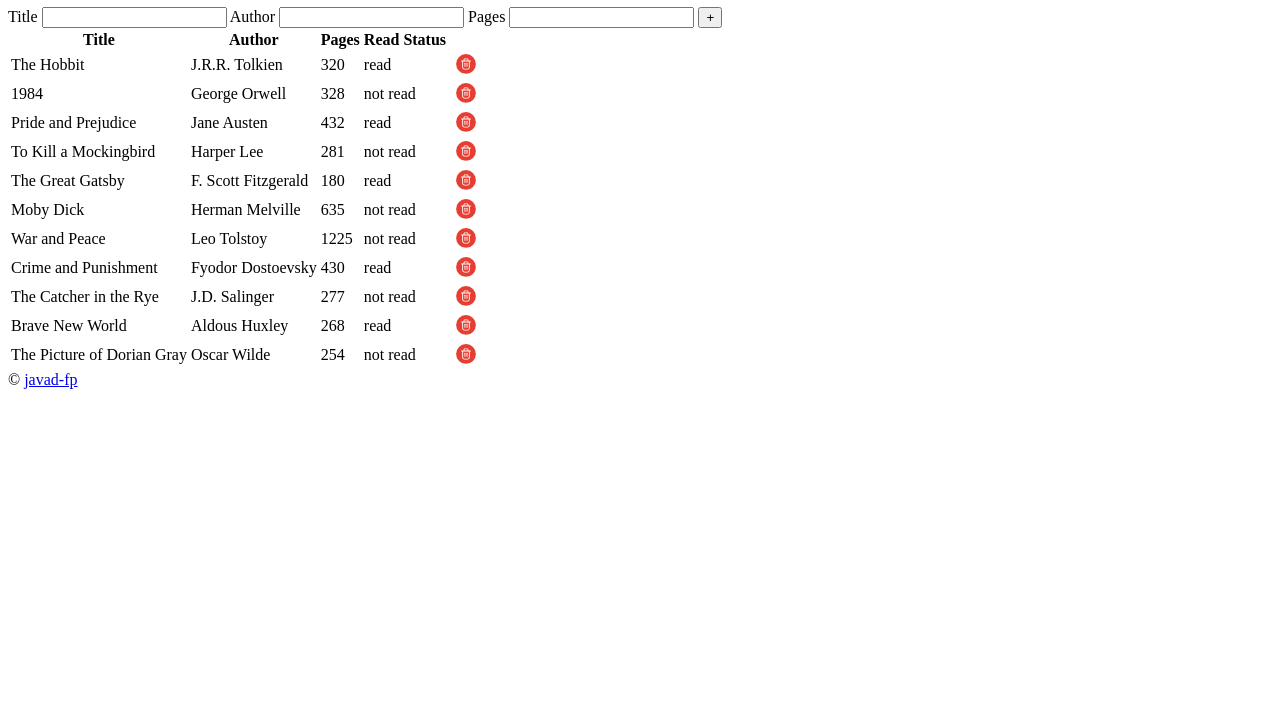
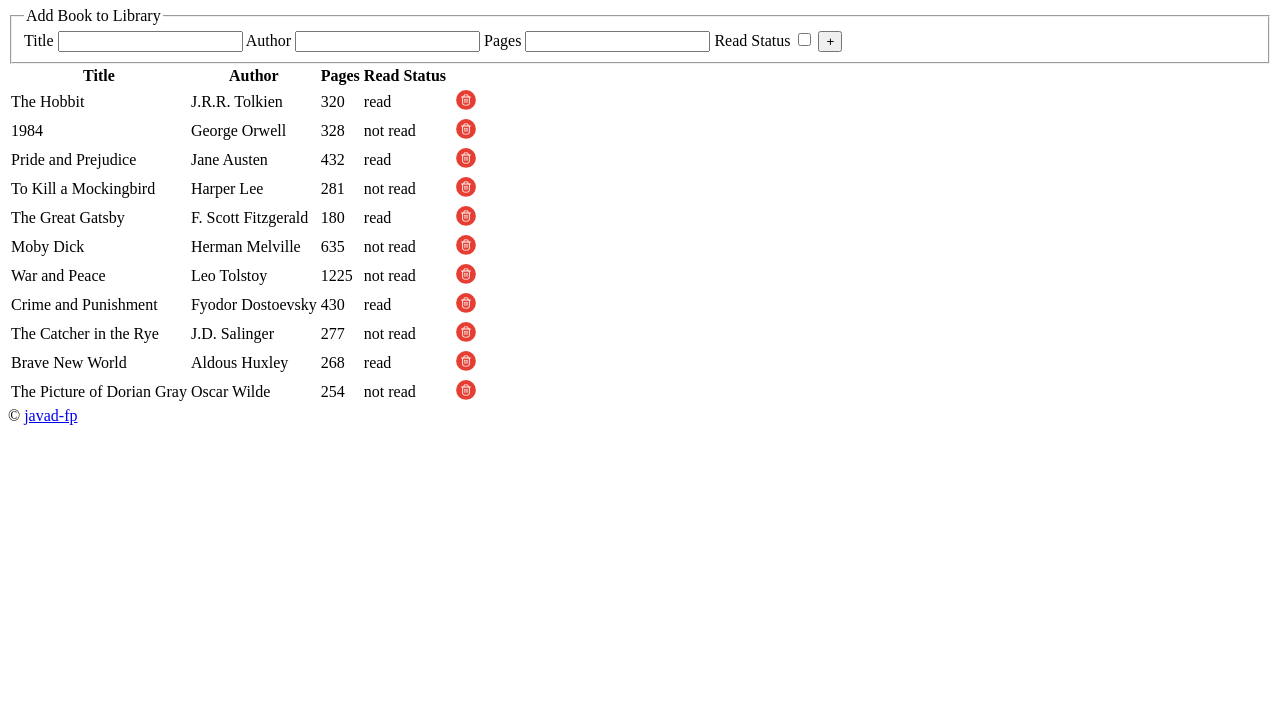
Before and after one commit to JavadFazelpour/library, a plain HTML site: page index.html in a window 1280 px wide. Shown: the part 73-800 px from the top of the page. Drawn offline with Linux system fonts and the light colour scheme.

Commit message:
Improve the form structure
- Wrap the form in fieldset element
- Add legend to the form
- Add id to the form element to be used in js
- Make title input as required, prevents users to submit empty form
- Add a checkbox, now users can track read status of the books

```diff
--- a/index.html
+++ b/index.html
@@ -11,15 +11,20 @@
       <div class="navbar">
         <h1>My Personal Library</h1>
       </div>
-      <form action="" method="post" class="add-book">
+      <fieldset>
+        <legend>Add Book to Library</legend>
+        <form action="" method="post" class="add-book" id="form">
           <label for="title">Title</label>
-        <input type="text" name="title" id="title" />
+          <input type="text" name="title" id="title" required />
           <label for="author">Author</label>
           <input type="text" name="author" id="author" />
           <label for="pages">Pages</label>
           <input type="number" name="pages" id="pages" />
+          <label for="read">Read Status</label>
+          <input type="checkbox" name="read" id="read" />
           <input type="submit" value="+" />
         </form>
+      </fieldset>
       <div class="books-info">
         <table class="table" id="table">
           <thead></thead>
```
Lines whose indentation alone changed are shown as unchanged.
